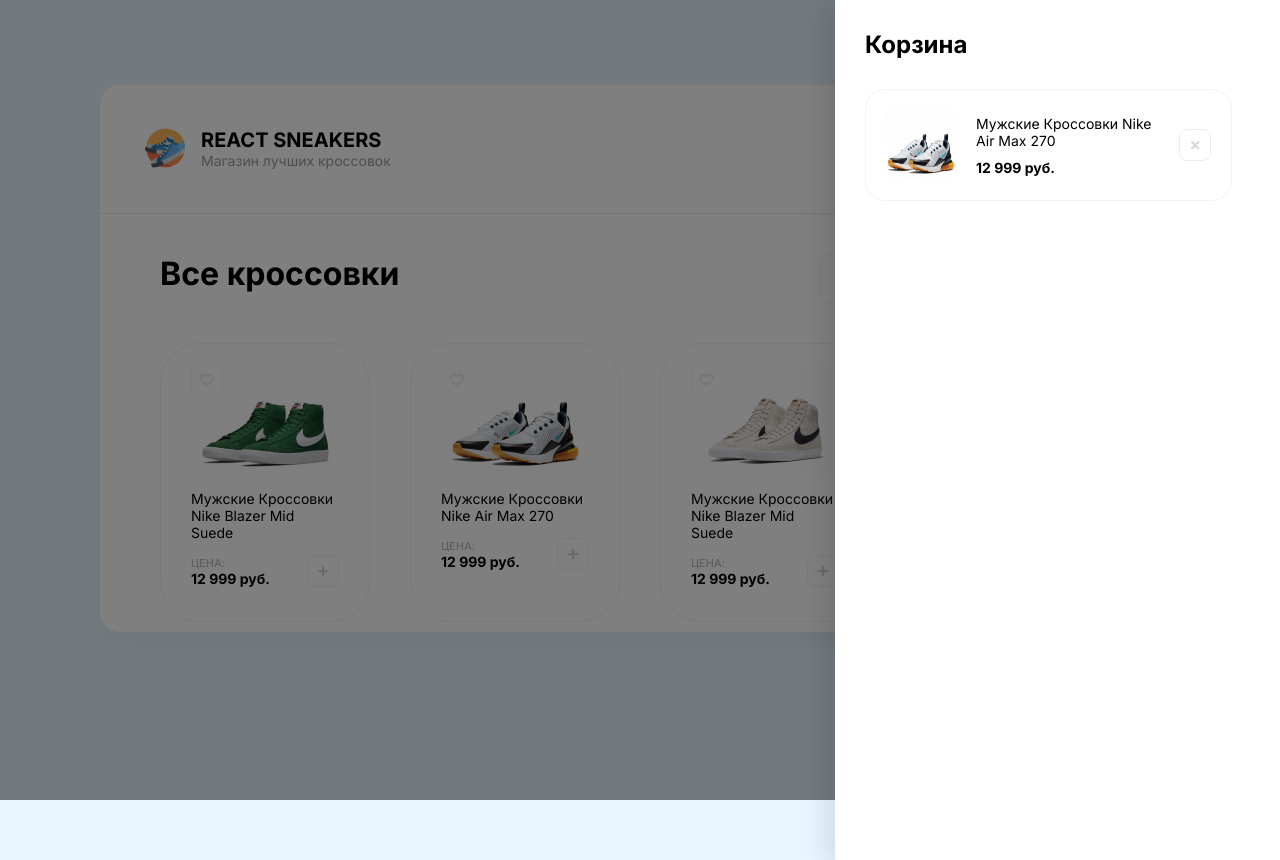
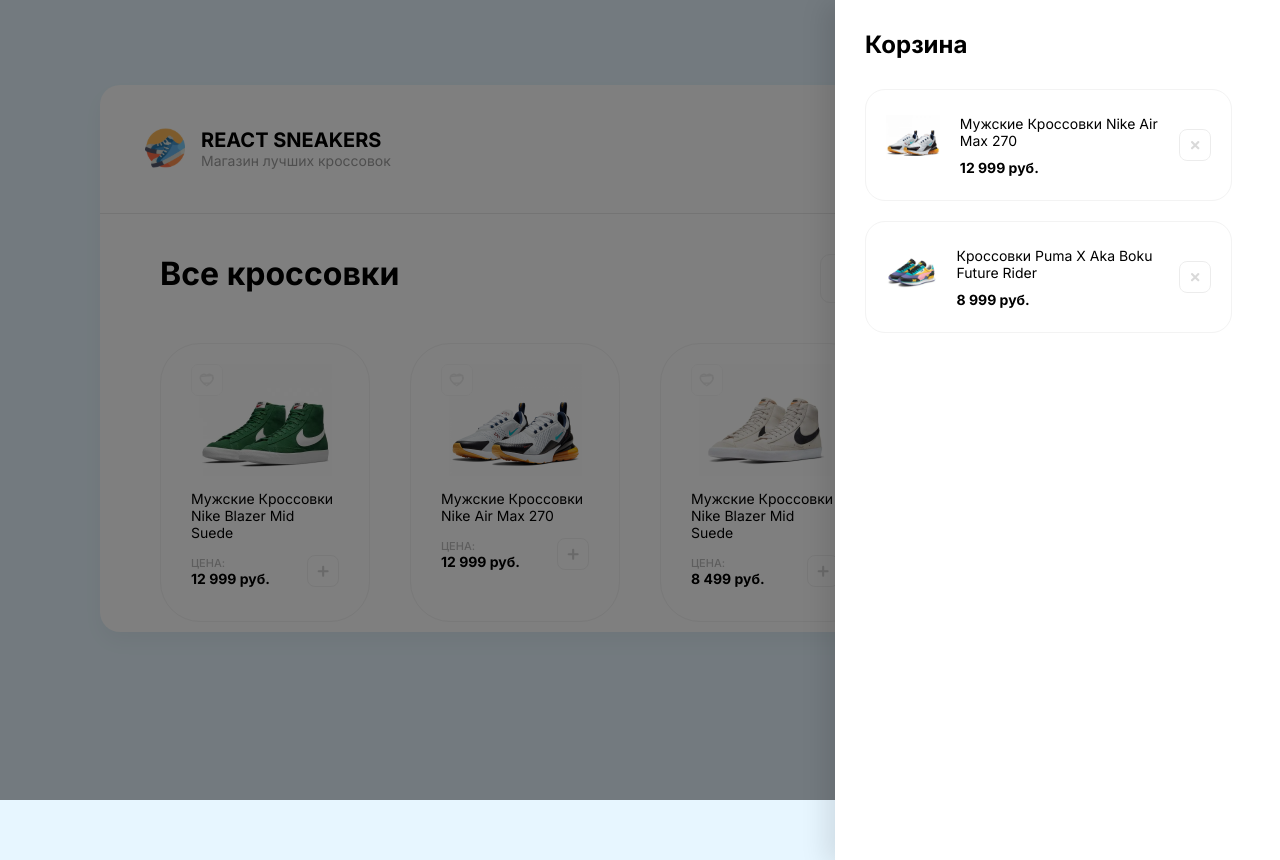
Before and after one commit to LivingstoneDoc/react-sneakers-shop, a JavaScript app: page / in a window 1280 px wide. Built offline with nearby package versions, Linux system fonts and the light colour scheme; the HTML template or start-up script is replaced by a standard one.

Commit message:
feat: add two cart items with correct image size

```diff
--- a/src/App.js
+++ b/src/App.js
@@ -6,11 +6,19 @@
           <h2 className="cartSubtitle">Корзина</h2>
           <div className="cartContentWrapper">
             <div className="cartItem">
-              {/*TODO: change image size, position on the page*/}
-              <img src="./img/sneakers/sneakers2.png" alt="Sneakers" className="cartItemImg" />
+              <div style={{backgroundImage: 'url(./img/sneakers/sneakers2.png)'}} className="cartItemImg"></div>
               <div className="cartItemDescr">
                 <p className="cartItemName">Мужские Кроссовки Nike Air Max 270</p>
                 <p className="cartItemPrice">12 999 руб.</p>
+              </div>
+              <img src="./icon/cart/cart-remove-item-hover.svg" alt="delete" className="cartRemoveImg" />
+            </div>
+
+            <div className="cartItem">
+              <div style={{backgroundImage: 'url(./img/sneakers/sneakers4.png)'}} className="cartItemImg"></div>
+              <div className="cartItemDescr">
+                <p className="cartItemName">Кроссовки Puma X Aka Boku Future Rider</p>
+                <p className="cartItemPrice">8 999 руб.</p>
               </div>
               <img src="./icon/cart/cart-remove-item-hover.svg" alt="delete" className="cartRemoveImg" />
             </div>
@@ -83,7 +91,7 @@
             <div className="contentItemBottom">
               <div className="price">
                 <p className="priceTitle">Цена:</p>
-                <p className="priceValue">12 999 руб.</p>
+                <p className="priceValue">8 499 руб.</p>
               </div>
               <img src="./icon/main-content/cart-not-add.svg" alt="add cart" />
             </div>
@@ -98,7 +106,7 @@
             <div className="contentItemBottom">
               <div className="price">
                 <p className="priceTitle">Цена:</p>
-                <p className="priceValue">12 999 руб.</p>
+                <p className="priceValue">8 999 руб.</p>
               </div>
               <img src="./icon/main-content/cart-not-add.svg" alt="add cart" />
             </div>
--- a/src/index.css
+++ b/src/index.css
@@ -241,7 +241,7 @@
 .wrapper .cartOverlay .cart .cartContentWrapper .cartItem .cartItemImg {
   width: 70px;
   height: 70px;
-  background: lightgray 50% / cover no-repeat;
+  background:  0 5px / contain no-repeat;
   margin-right: 20px;
 }
 
```
